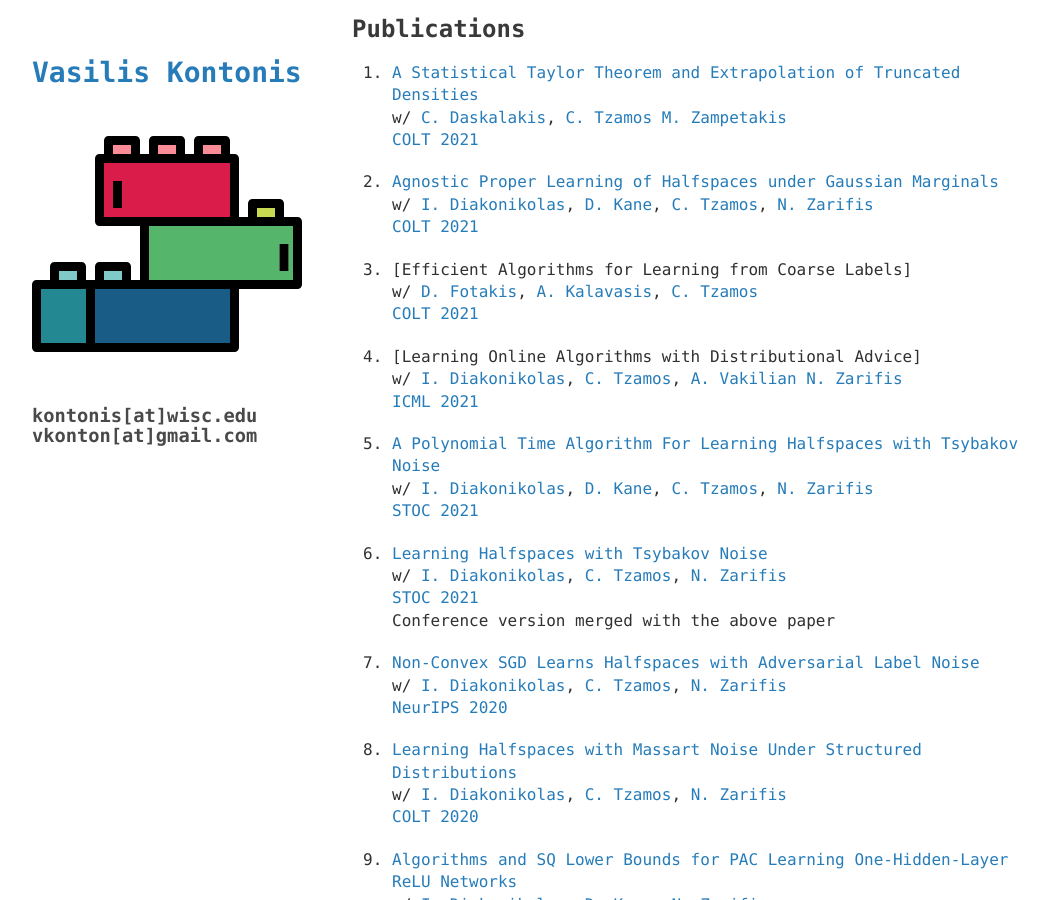
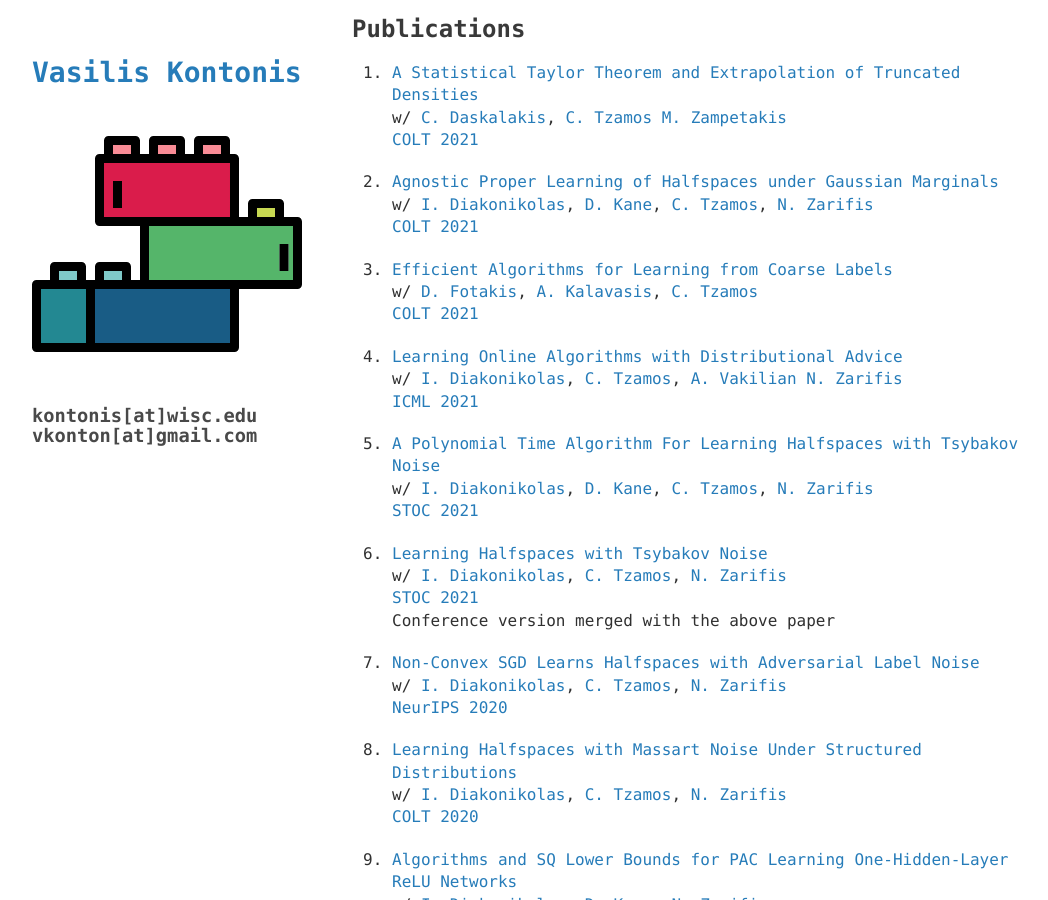
Before and after one commit to vkonton/vkonton.github.io, a Jekyll site: the page built from index.md, in a window 1280 px wide and 900 px high, scrolled down 304 px. Shown: the whole window, without its empty margins (98-1146 px from the left). Built offline with Jekyll 4.4.1, drawn with Linux system fonts in a browser that asks for light colours; some of the changed lines change nothing that is shown.

Commit message:
Links for papers

```diff
--- a/index.md
+++ b/index.md
@@ -32,11 +32,11 @@ Here is a more complete [CV](assets/cv/cv.pdf).
     w/ [I. Diakonikolas][idiakonikolas], [D. Kane][kane], [C. Tzamos][tzamos], [N. Zarifis][zarifis] <br/>
     [COLT 2021](http://www.learningtheory.org/colt2021/)
 
-1. [Efficient Algorithms for Learning from Coarse Labels] <br/>
+1. [Efficient Algorithms for Learning from Coarse Labels](http://proceedings.mlr.press/v134/fotakis21a.html) <br/>
     w/ [D. Fotakis][fotakis], [A. Kalavasis][kane], [C. Tzamos][tzamos] <br/>
     [COLT 2021](http://www.learningtheory.org/colt2021/)
 
-1. [Learning Online Algorithms with Distributional Advice] <br/>
+1. [Learning Online Algorithms with Distributional Advice](http://proceedings.mlr.press/v139/diakonikolas21a.html) <br/>
     w/ [I. Diakonikolas][idiakonikolas], [C. Tzamos][tzamos], [A. Vakilian][vakilian] [N. Zarifis][zarifis] <br/>
     [ICML 2021](https://icml.cc)
 
```
